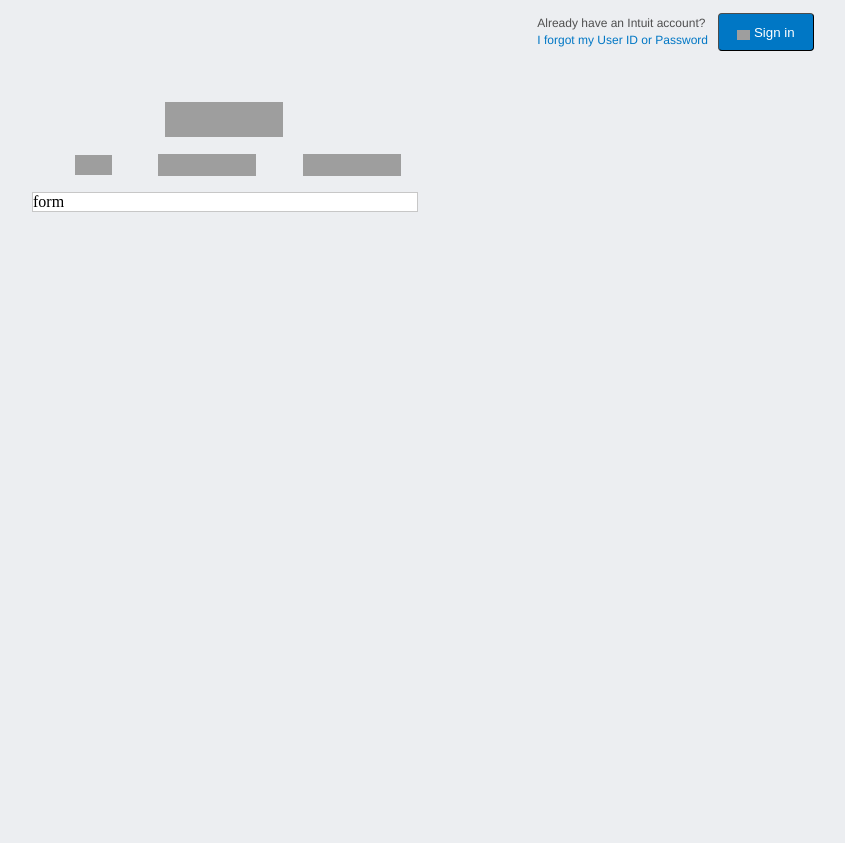
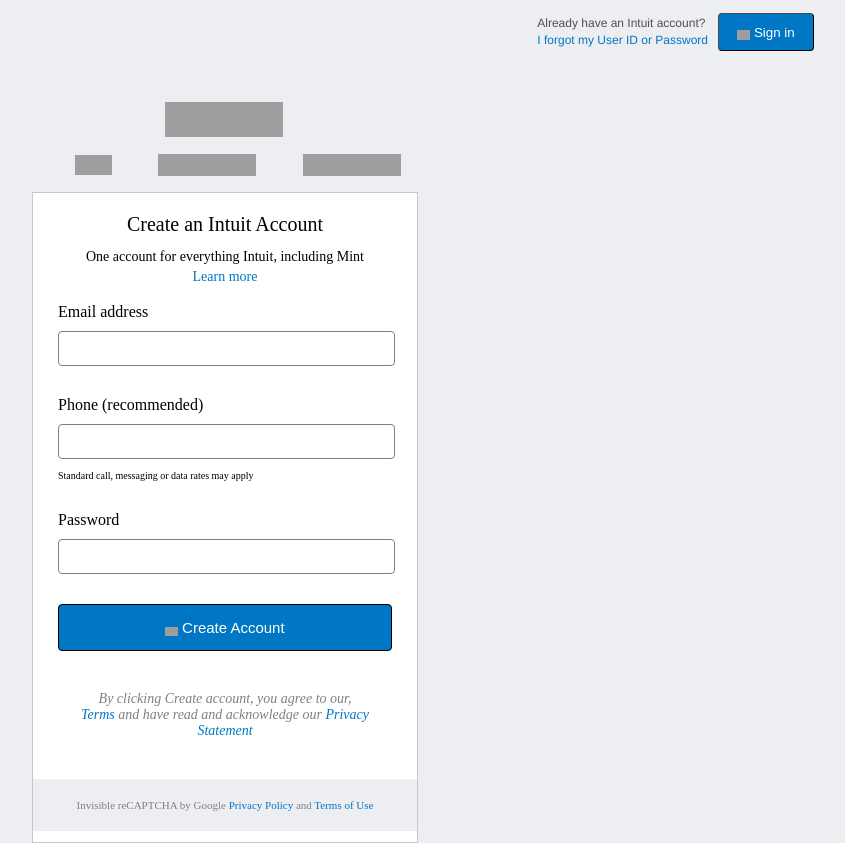
Before and after one commit to ibraheemkabir/sign-up-form-mint-clone-, a plain HTML site: page index.html in a window 1280 px wide. Shown: the whole page, without its empty margins (416-1261 px from the left). Before the commit the page ends 800 px from the top, so only its background shows below. Drawn offline with Linux system fonts and the light colour scheme; grey boxes are pictures that could not be loaded.

Commit message:
add form and style it

```diff
--- a/index.html
+++ b/index.html
@@ -1,21 +1,22 @@
 <!DOCTYPE html>
 <html lang="en">
+
 <head>
     <meta charset="UTF-8">
     <meta name="viewport" content="width=device-width, initial-scale=1.0">
     <meta http-equiv="X-UA-Compatible" content="ie=edge">
-    <link rel='stylesheet' href="./styles.css"/>
+    <link rel='stylesheet' href="./styles.css" />
     <title>Mint Clone</title>
 </head>
+
 <body>
     <div class='sign-in-header'>
         <div class="sign-in-container">
-          <p class="forgot-username-text">
-            Already have an Intuit account?<br/>
-            <a class="forgot-password-link"
-            href="/">I forgot my User ID or Password</a>
-          </p>
-          <button class="sign-in-btn">
+            <p class="forgot-username-text">
+                Already have an Intuit account?<br/>
+                <a class="forgot-password-link" href="/">I forgot my User ID or Password</a>
+            </p>
+            <button class="sign-in-btn">
               <span>
                   <img src="https://plugin.intuitcdn.net/identity-authn-core-ui/1.6.5/images/icon-whitelock@3x.png" style="width: 13px; vertical-align: bottom;"/>
               </span>
@@ -53,9 +54,64 @@
                 </div>
             </div>
             <div class="inner-form-container">
-                form
+                <form action="" style="margin-bottom: 0px;">
+                    <p id="text-form">Create an Intuit Account</p>
+                    <div style="margin-top: 16px; line-height: 2.5px;">
+                        <p id="text-form-inner">One account for everything Intuit, including Mint</p>
+                        <p style=" text-align: center;"><a id="learn-more-link" href="#">Learn more</a></p>
+                    </div>
+
+                    <div class="form-body">
+                        <div class="form-elements">
+                            <label class="label-design" for="email">Email address</label><br>
+                            <input type="email" name="email"><br>
+
+                        </div>
+                        <div class="form-elements">
+                            <label class="label-design" for="phone">Phone (recommended)</label><br>
+                            <input style="margin-bottom: 1px;" type="number" name="phone"><br>
+                            <p style="font-size:10px;">Standard call, messaging or data rates may apply</p>
+                        </div>
+
+                        <div class="form-elements">
+                            <label  class="label-design" for="password">Password</label><br>
+                            <input type="password" name="password"><br>
+
+                        </div>
+
+
+                            <button type="submit" id="submit-btn">
+                                    <span>
+                                        <img src="https://plugin.intuitcdn.net/identity-authn-core-ui/1.6.5/images/icon-whitelock@3x.png" style="width: 13px; vertical-align: bottom;"/>
+                                    </span>
+                                        <span style="font-size: 15px;">Create Account</span>
+
+                            </button>
+                            <p style="text-align: center; margin-top: 40px; color: grey; font-size: 14px; font-style: italic;">
+                                By clicking Create account, you agree to our, <br>
+                                <a style="text-decoration: none; color:#0077C5 ;"href="#">Terms</a> and have read and acknowledge our <a style="text-decoration: none; color:#0077C5 ; href="#">Privacy<br>Statement</a>
+
+                            </p>
+
+                    </div>
+                    <p class="form-footer">
+                            Invisible reCAPTCHA by Google <a style="text-decoration: none; color:#0077C5 ;"href="#">Privacy Policy </a>
+                             and <a style="text-decoration: none; color:#0077C5 ;" href="#">Terms of Use</a>
+
+                        </p>
+
+
+
+
+
+                </form>
+
+
             </div>
+
+
         </div>
     </div>
 </body>
+
 </html>
--- a/styles.css
+++ b/styles.css
@@ -86,4 +86,60 @@
     width: 100%;
     background-color: white;
     border: 1px solid #c7c7c7;
+    margin-bottom: 0px;
+
 }
+#text-form{
+    text-align: center;
+    font-size: 20px;
+}
+#text-form-inner {
+    font-size:14px;
+    text-align: center;
+}
+#learn-more-link {
+
+    text-align: center;
+    font-size: 14px;
+    text-decoration: none;
+    color: #0077C5;
+}
+
+.form-body {
+    margin: 25px;
+
+}
+.label-design {
+    margin-bottom: 50px;
+}
+input{
+    margin-top: 10px;
+    width: 95%;
+    padding: 9px;
+    border-radius: 4px;
+    border-style: solid;
+    border-width: 1px;
+    border-color: grey;
+}
+.form-elements{
+    margin-bottom: 30px;
+}
+#submit-btn {
+    width: 100%;
+    padding: 14px;
+    color: white;
+
+    border-radius: 4px;
+    border-style: solid;
+    border-width: 1px;
+    background-color: #0077C5 ;
+}
+.form-footer {text-align: center;
+    margin-top: 40px;
+    color: grey;
+    font-size: 11px;
+    background-color:#ECEEF1;
+    width:100%;
+    text-align: center;
+    padding: 20px 0px;
+}
```
